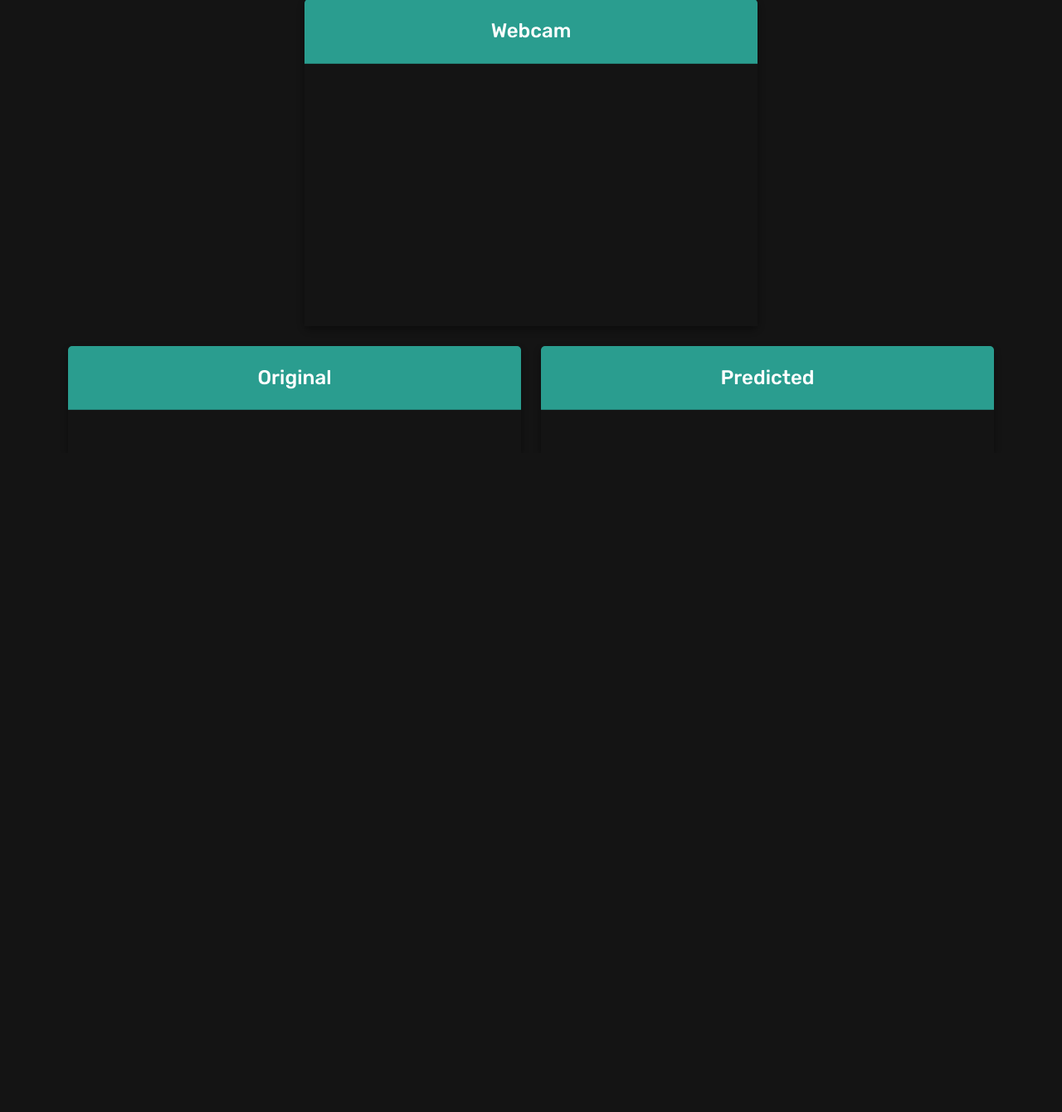
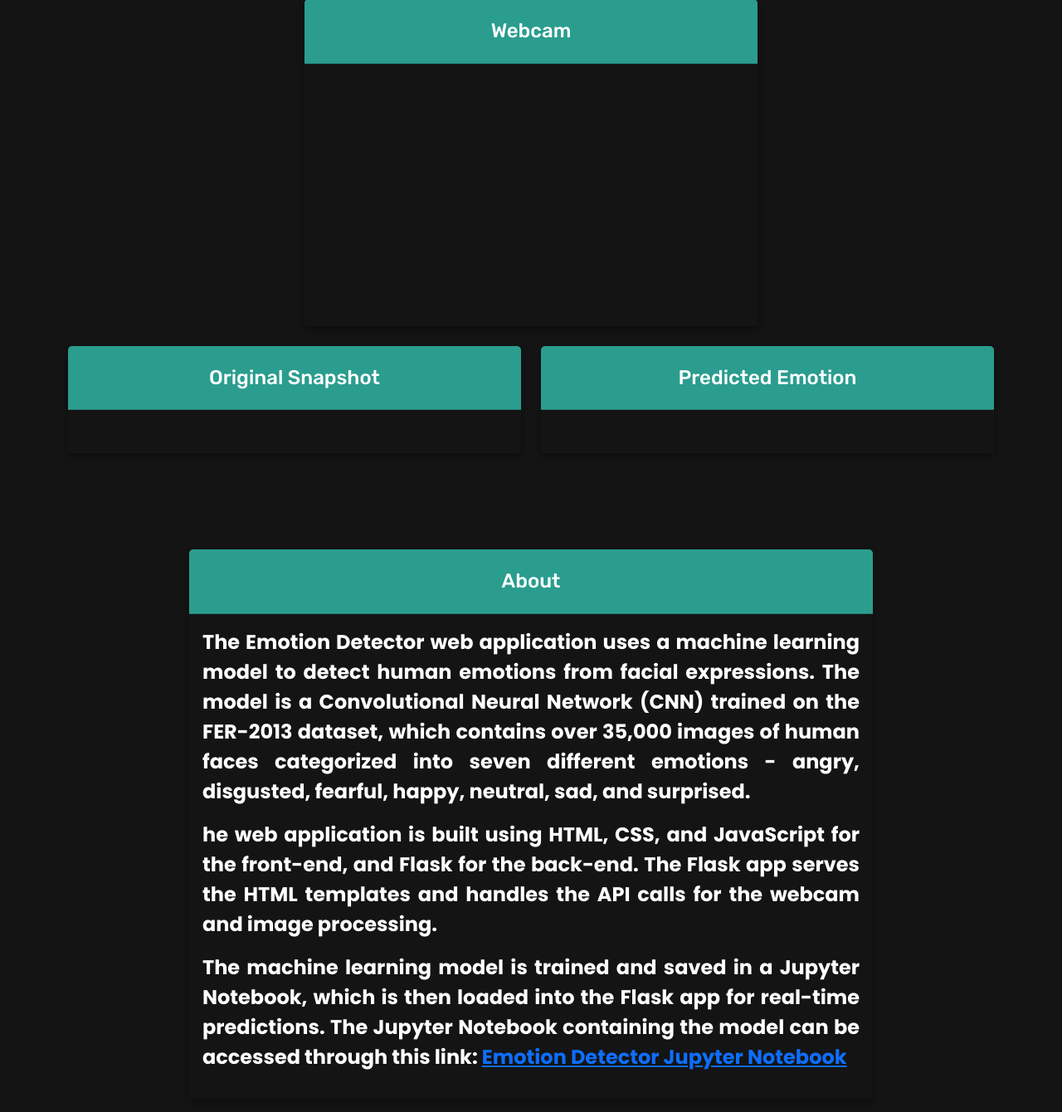
Before and after one commit to aryanace1/EmotionDetector, a Flask app: page / in a window 1280 px wide. Shown: the part 1430-2770 px from the top of the page at 83% size. Before the commit the page ends 1924 px from the top, so only its background shows below. Run offline with Flask 2, Linux system fonts and the light colour scheme.

Commit message:
Add About section

```diff
--- a/static/css/index.css
+++ b/static/css/index.css
@@ -369,3 +369,18 @@
   font-weight: 700;
   margin: 0;
 }
+
+.About {
+  padding: 1rem;
+  margin-top: 600px;
+  justify-content: center;
+}
+
+.AboutText {
+  font-size: 1.5rem;
+  font-weight: 700;
+  line-height: 1.5;
+  margin-bottom: 1rem;
+  text-align: justify;
+  text-align-last: left;
+}
--- a/templates/index.html
+++ b/templates/index.html
@@ -44,16 +44,17 @@
 
   <body>
     <!-- Headings -->
-
     <h1 class="Title">Emotion Detector</h1>
     <h2 class="SubTitle">Slide here for some fun</h2>
 
+    <!-- Arrow Animation -->
     <div class="arrow">
       <span></span>
       <span></span>
       <span></span>
     </div>
 
+    <!-- Super Slider -->
     <div class="SuperSlider">
       <div id="left-side" class="side">
         <h1 class="title">
@@ -84,6 +85,7 @@
       </ol>
     </div>
 
+    <!-- Boxes -->
     <div class="container Boxes">
       <!-- Buttons -->
       <div class="row justify-content-center my-4">
@@ -123,7 +125,7 @@
         <div class="col-md-6 col-sm-12">
           <div class="card text-center">
             <div class="card-header">
-              <h4 class="my-2">Original</h4>
+              <h4 class="my-2">Original Snapshot</h4>
             </div>
             <div class="card-body">
               <div id="imageDiv"></div>
@@ -133,11 +135,49 @@
         <div class="col-md-6 col-sm-12">
           <div class="card text-center">
             <div class="card-header">
-              <h4 class="my-2">Predicted</h4>
+              <h4 class="my-2">Predicted Emotion</h4>
             </div>
             <div class="card-body">
               <div id="predictedImageDiv"></div>
             </div>
+          </div>
+        </div>
+      </div>
+    </div>
+
+    <!-- About -->
+    <div class="row About">
+      <div class="col-md-8 col-sm-12">
+        <div class="card text-center">
+          <div class="card-header">
+            <h4 class="my-2">About</h4>
+          </div>
+          <div class="card-body">
+            <p class="AboutText">
+              The Emotion Detector web application uses a machine learning model
+              to detect human emotions from facial expressions. The model is a
+              Convolutional Neural Network (CNN) trained on the FER-2013
+              dataset, which contains over 35,000 images of human faces
+              categorized into seven different emotions - angry, disgusted,
+              fearful, happy, neutral, sad, and surprised.
+            </p>
+            <p class="AboutText">
+              he web application is built using HTML, CSS, and JavaScript for
+              the front-end, and Flask for the back-end. The Flask app serves
+              the HTML templates and handles the API calls for the webcam and
+              image processing.
+            </p>
+            <p class="AboutText">
+              The machine learning model is trained and saved in a Jupyter
+              Notebook, which is then loaded into the Flask app for real-time
+              predictions. The Jupyter Notebook containing the model can be
+              accessed through this link:
+              <a
+                target="_blank"
+                href="https://github.com/Hardvan/My-Machine-Learning-Projects/blob/main/Kaggle%20Practice/11_Emotion_Detection/EmotionDetection.ipynb"
+                >Emotion Detector Jupyter Notebook</a
+              >
+            </p>
           </div>
         </div>
       </div>
```
